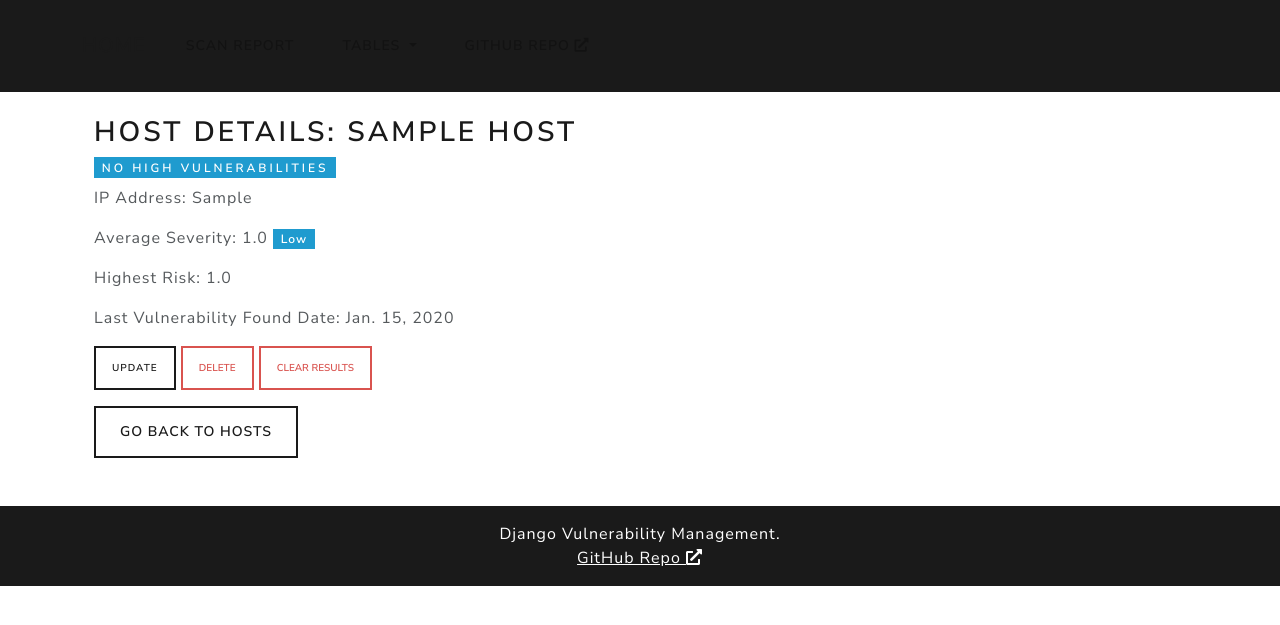
After one commit to jorgesoft/django-vulns, a Django app: page /host/detail/1/ in a window 1280 px wide. The commit adds this page. Shown: the top 625 px of the page. Run offline with Django 5.2, Linux system fonts and the light colour scheme; tables that the repository leaves empty hold one stand-in row (values such as "Sample post"); some libraries are stand-ins or nearby versions.

Commit message:
django added sql functions view for hosts

```diff
--- /dev/null
+++ b/dashboard/templates/dashboard/host/detail.html
@@ -0,0 +1,45 @@
+{% extends 'base.html' %}
+
+{% block content %}
+<div class="container mt-4">
+    <h2>Host Details: {{ host.name }}
+        <h5>{% if host.has_high_risk_vulnerabilities %}
+            <span class="badge bg-danger">Highly vulnerable!</span>
+        {% else %}
+            <span class="badge bg-info">No high vulnerabilities</span>
+        {% endif %}</h5>
+    </h2>
+    <p><strong>IP Address:</strong> {{ host.ip }}</p>
+    <p><strong>Average Severity:</strong> {{ host.average_severity }}
+        {% if host.average_severity >= 9.0 %}
+            <span class="badge bg-danger">Critical</span>
+        {% elif host.average_severity >= 7.0 %}
+            <span class="badge bg-warning">High</span>
+        {% elif host.average_severity >= 4.0 %}
+            <span class="badge bg-primary">Medium</span>
+        {% elif host.average_severity > 0.0 %}
+            <span class="badge bg-info">Low</span>
+        {% else %}
+            <span class="badge bg-success">None</span>
+        {% endif %}
+    </p>
+    <p><strong>Highest Risk:</strong> {{ host.highest_risk }}</p>
+    <p><strong>Last Vulnerability Found Date:</strong> {{ host.last_found_date }}</p>
+
+    <!-- Action Buttons -->
+    <div class="mb-3">
+        <a href="{% url 'host-update' host.id %}" class="btn btn-outline-primary btn-sm">Update</a>
+        <form action="{% url 'host-delete' host.id %}" method="post" class="d-inline-block" onsubmit="return confirm('Are you sure you want to delete this host?');">
+            {% csrf_token %}
+            <button type="submit" class="btn btn-outline-danger btn-sm">Delete</button>
+        </form>
+
+        <form action="{% url 'clear-host-results' host.id %}" method="post" class="d-inline-block" onsubmit="return confirm('Are you sure you want to clear all results for this host?');">
+            {% csrf_token %}
+            <button type="submit" class="btn btn-outline-danger btn-sm">Clear Results</button>
+        </form>
+    </div>
+    <a href="{% url 'hosts' %}" class="btn btn-outline-primary">Go Back to Hosts</a>
+
+</div>
+{% endblock %}
--- a/dashboard/templates/dashboard/host/list.html
+++ b/dashboard/templates/dashboard/host/list.html
@@ -29,7 +29,7 @@
         <tbody>
             {% for host in hosts %}
             <tr>
-                <td>{{ host.name }}</td>
+                <td><a href="{% url 'host-detail' host.id %}">{{ host.name }}</a></td>
                 <td>{{ host.ip }}</td>
                 <td>{{ host.os_id }}</td>
                 <style>
--- a/dashboard/urls.py
+++ b/dashboard/urls.py
@@ -13,6 +13,7 @@ from .views.hosts import (
     delete_host,
     update_host,
     clear_host_results,
+    host_detail,
 )
 from .views.users import (
     list_users,
@@ -71,6 +72,7 @@ urlpatterns = [
     path('hosts/delete/<int:host_id>/', delete_host, name='host-delete'),
     path('host/update/<int:host_id>/', update_host, name='host-update'),
     path('host/clear-results/<int:host_id>/', clear_host_results, name='clear-host-results'),
+    path('host/detail/<int:host_id>/', host_detail, name='host-detail'),
     # Users URLs
     path('users/', list_users, name='users'),
     path('users/create/', create_user, name='user-create'),
--- a/dashboard/views/hosts.py
+++ b/dashboard/views/hosts.py
@@ -111,3 +111,35 @@ def clear_host_results(request, host_id):
     else:
         messages.error(request, 'Invalid request method.')
         return redirect('hosts')
+
+
+def host_detail(request, host_id):
+    host_data = {}
+    with connection.cursor() as cursor:
+        # Get basic host details
+        cursor.execute("SELECT name, ip, id FROM hosts WHERE id = %s", [host_id])
+        host = cursor.fetchone()
+        if not host:
+            raise Http404("Host not found.")
+        host_data['name'] = host[0]
+        host_data['ip'] = host[1]
+        host_data['id'] = host[2]
+
+        # Get the average severity
+        cursor.execute("SELECT AverageSeverity(%s)", [host_id])
+        host_data['average_severity'] = cursor.fetchone()[0]
+
+        # Get the highest risk
+        cursor.execute("SELECT HighestRiskForHost(%s)", [host_id])
+        host_data['highest_risk'] = cursor.fetchone()[0]
+
+        # Get the last found date
+        cursor.execute("SELECT LastVulnerabilityFoundDate(%s)", [host_id])
+        host_data['last_found_date'] = cursor.fetchone()[0]
+
+        # Check if the host has high vulnerabilities
+        severity_threshold = 7.0  # Define a threshold for high risk
+        cursor.execute("SELECT HasHighRiskVulnerabilities(%s, %s)", [host_id, severity_threshold])
+        host_data['has_high_risk_vulnerabilities'] = cursor.fetchone()[0]
+
+    return render(request, 'dashboard/host/detail.html', {'host': host_data})
```
Also changed, not shown: db_files/sql_files/functions.sql (+68 -24 lines).
